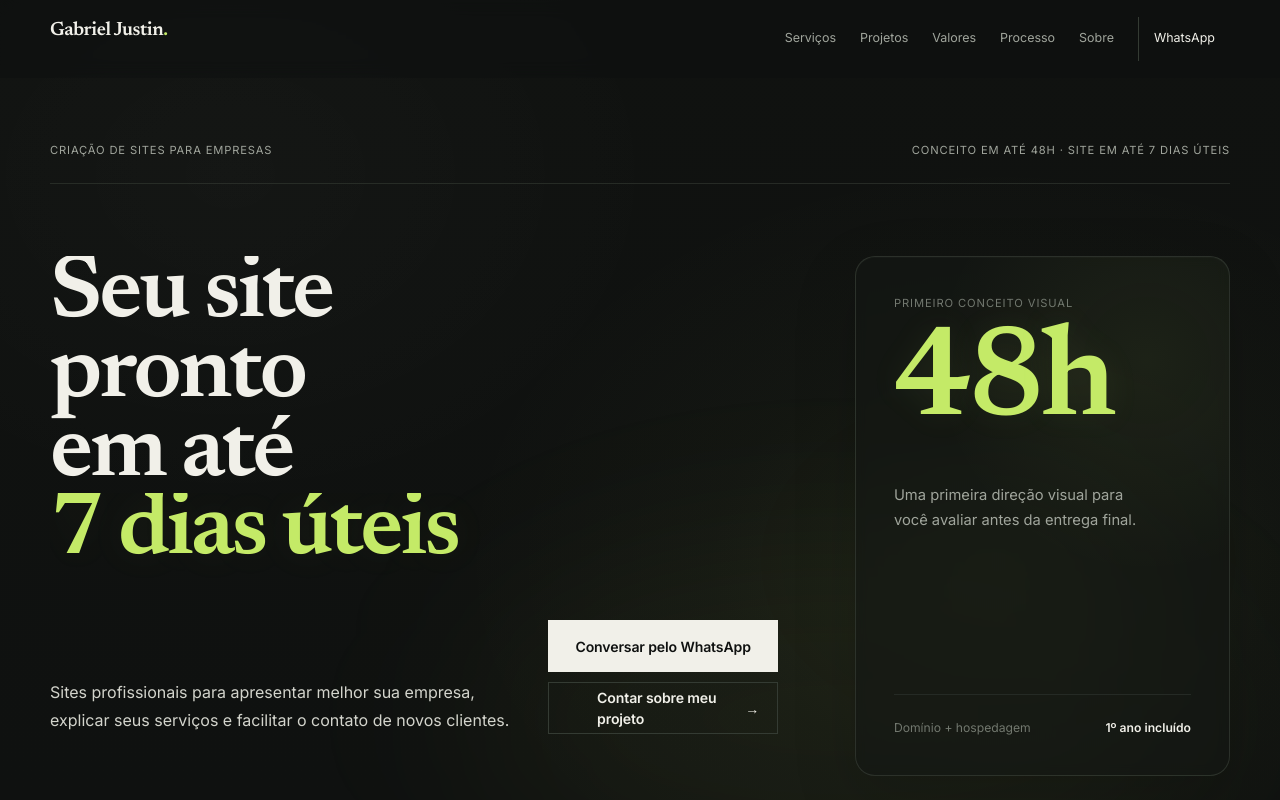
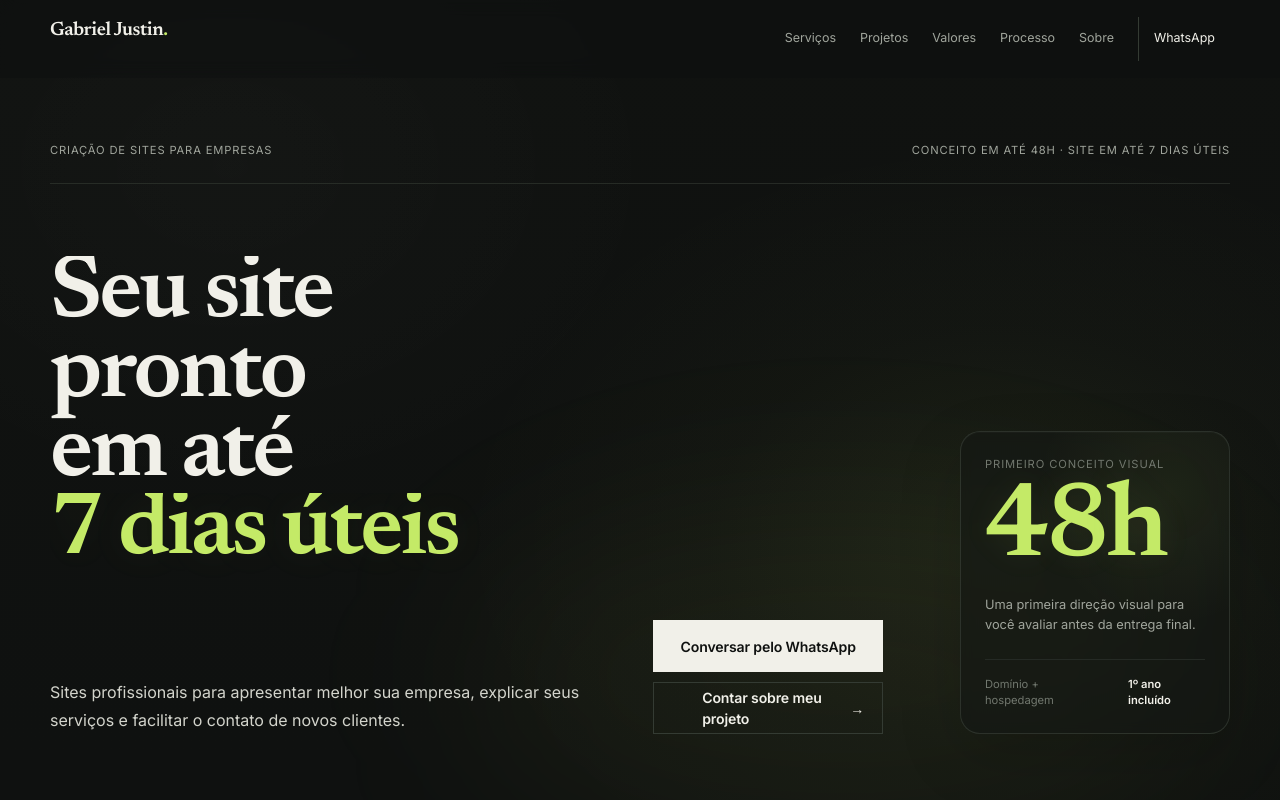
Before and after one commit to gabrieljmeira/gabriel-justin-site, a Next.js app: page / in a window 1280 px wide. Shown: the top 800 px of the page. Built offline with nearby package versions, Linux system fonts and the light colour scheme.

Commit message:
revert: restore previous hero proof sizing

```diff
--- a/app/globals.css
+++ b/app/globals.css
@@ -2847,47 +2847,3 @@ a.commercial-strip-item {
     background: transparent;
   }
 }
-
-/* Hero proof: larger editorial companion */
-@media (min-width: 760px) {
-  .hero-grid {
-    grid-template-columns: minmax(0, 1.2fr) minmax(300px, .72fr);
-    align-items: stretch;
-  }
-  .hero-proof {
-    min-height: 100%;
-    padding: clamp(28px, 3vw, 38px);
-    display: flex;
-    flex-direction: column;
-    justify-content: flex-start;
-  }
-  .hero-proof > strong {
-    margin-top: clamp(18px, 2vw, 28px);
-    font-size: clamp(6.2rem, 10vw, 8.8rem);
-    line-height: .74;
-  }
-  .hero-proof > p {
-    max-width: 27ch;
-    margin-top: clamp(34px, 4vw, 54px);
-    font-size: .92rem;
-    line-height: 1.65;
-  }
-  .proof-meta {
-    margin-top: auto;
-    padding-top: var(--space-5);
-    font-size: .76rem;
-  }
-}
-
-@media (min-width: 1050px) {
-  .hero-grid {
-    grid-template-columns: minmax(0, 1.32fr) minmax(360px, .68fr);
-    gap: clamp(54px, 6vw, 92px);
-  }
-  .hero-proof {
-    min-height: 520px;
-  }
-  .hero-proof > strong {
-    font-size: clamp(7.4rem, 10vw, 10rem);
-  }
-}
```
